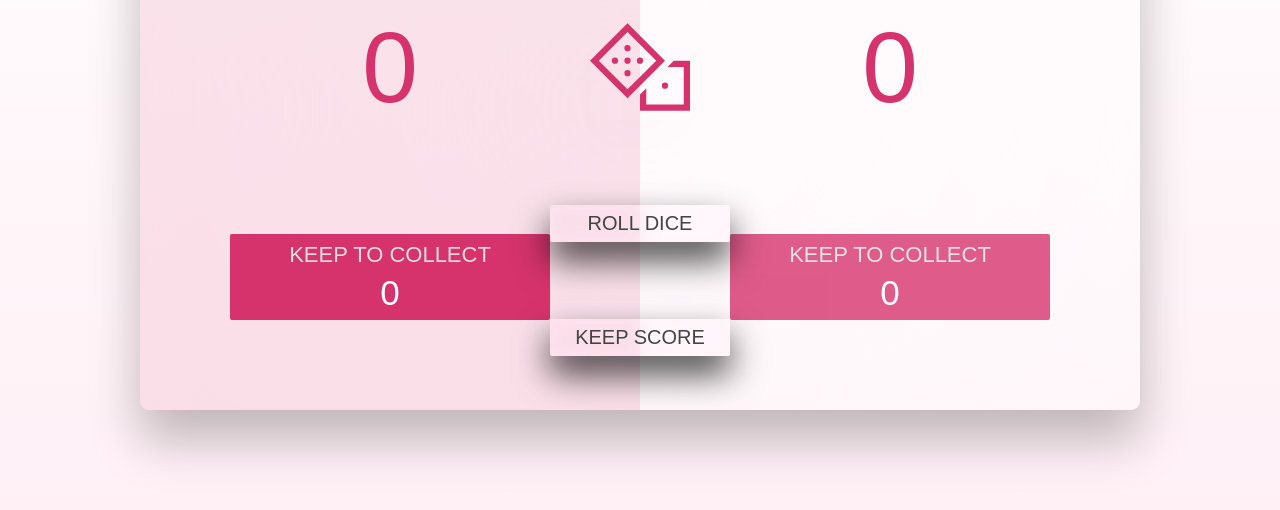
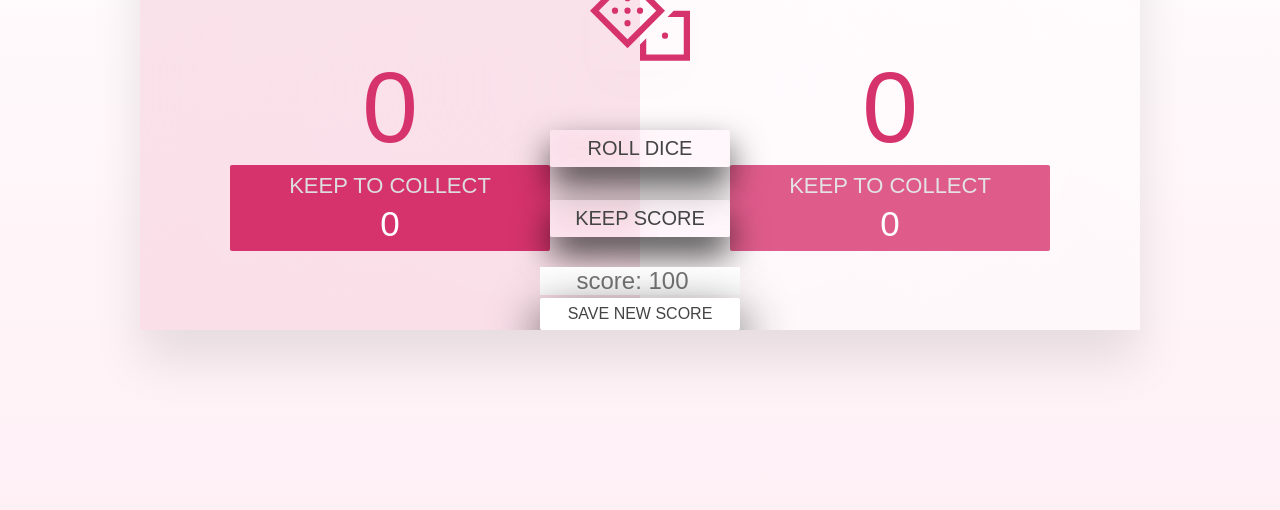
Before and after one commit to a-radwan-20/Pig-game, a plain HTML site: page index.html in a window 1280 px wide. Shown: the part 290-800 px from the top of the page. Drawn offline with nearby package versions, Linux system fonts and the light colour scheme; a web font is replaced by a local one.

Commit message:
custome score

```diff
--- a/index.html
+++ b/index.html
@@ -10,6 +10,7 @@
 </head>
 
 <body>
+
   <main>
     <section class="player player--0 player--active">
       <h2 class="name" id="name--0">Player 1</h2>
@@ -29,16 +30,21 @@
       </div>
     </section>
 
-    <div class="mid-elements">
+
     <img src="img/0.svg" alt="Playing dice" class="dice" />
     <button class="btn btn--new"> <span>
         <ion-icon name="add-circle-outline" class="icon icon-new"></ion-icon>
       </span> <span> New game </span> </button>
     <button class="btn btn--roll"> Roll dice</button>
     <button class="btn btn--keep"> Keep score</button>
-    </div>
+
+
+    <input type="number" name="input-number" class="input--score" placeholder="score: 100" default>
+    <button class="btn btn--score">Save new Score</button>
+
 
   </main>
+
   <script type="module" src="https://unpkg.com/ionicons@5.5.2/dist/ionicons/ionicons.esm.js"></script>
   <script nomodule src="https://unpkg.com/ionicons@5.5.2/dist/ionicons/ionicons.js"></script>
   <script src="script.js"></script>
--- a/script.js
+++ b/script.js
@@ -10,6 +10,8 @@ const diceElem = document.querySelector('.dice');
 const btnNewElem = document.querySelector('.btn--new')
 const btnRollElem = document.querySelector('.btn--roll')
 const btnKeepElem = document.querySelector('.btn--keep')
+const inputScoreElem = document.querySelector('.input--score')
+const btnScoreElem = document.querySelector('.btn--score')
 
 //Global var
 let currentScore = 0;
@@ -17,11 +19,17 @@ let totalScore = 0;
 
 let activePlayer = 0;
 let scoreArray = [0, 0];
+let newScore = 100;
 
 //Get a Random number
 const randNum = function () {
   return Math.trunc(Math.random() * 6) + 1
 }
+
+//If another score value entered in bottom input text
+btnScoreElem.addEventListener('click', function () {
+  newScore = Number(inputScoreElem.value)
+})
 
 //Function to switch a player
 const switchPlayer = function () {
@@ -73,7 +81,7 @@ btnKeepElem.addEventListener('click', function () {
   currentScore = 0;
   document.getElementById(`score--${activePlayer}`).textContent = scoreArray[activePlayer]
 
-  if (scoreArray[activePlayer] >= 20) {
+  if (scoreArray[activePlayer] >= newScore) {
     document.getElementById(`score--${activePlayer}`).textContent = `Winner`
     document.querySelector(`.player--${activePlayer}`).classList.add('player--winner')
     document.querySelector(`.player--${activePlayer}`).classList.remove('player--active')
--- a/style.css
+++ b/style.css
@@ -19,7 +19,8 @@ body {
   height: 100vh;
   color: #333;
   background-image: linear-gradient(to top, #fff0f6 0%, #fff 100%);
-  display: flex;
+  display: grid;
+
   align-items: center;
   justify-content: center;
 }
@@ -28,14 +29,16 @@ body {
 main {
   position: relative;
   width: 100rem;
-  height: 60rem;
+  height: 60%;
   background-color: rgba(255, 255, 255, 0.35);
   backdrop-filter: blur(200px);
   filter: blur();
-  box-shadow: 0 3rem 5rem rgba(0, 0, 0, 0.25);
-  border-radius: 9px;
+  box-shadow: 0 3rem 5rem rgba(0, 0, 0, 0.1);
+  border-radius: 1px;
+  display: grid;
   overflow: hidden;
-  display: flex;
+  margin-bottom: 4rem;
+  grid-template-columns: repeat(2, 1fr);
 }
 
 .player {
@@ -118,7 +121,6 @@ main {
   font-weight: 500;
   transition: all 0.2s;
 
-  background-color: white;
   background-color: rgba(255, 240, 246, 0.384);
   backdrop-filter: blur(10px);
 
@@ -128,27 +130,22 @@ main {
   box-shadow: 0 1.75rem 3.5rem rgba(0, 0, 0, 0.75);
 }
 
-/* .btn::first-letter {
-  font-size: 2.4rem;
-  display: inline-block;
-  margin-right: 0.7rem;
-} */
-
 .btn--new {
+  box-shadow: 0 1.75rem 3.5rem rgba(0, 0, 0, 0.02);
   display: flex;
   gap: 0.75rem;
   align-items: center;
   justify-content: center;
   font-weight: 500;
   top: -3px;
-  width: 100%;
+  width: 20%;
 }
 
 .btn--roll {
-  top: 39.5rem;
+  top: 28rem;
 }
 .btn--keep {
-  top: 50.9rem;
+  top: 35rem;
 }
 
 .btn:active {
@@ -163,7 +160,7 @@ main {
 .dice {
   position: absolute;
   left: 50%;
-  top: 35%;
+  top: 25%;
 
   transform: scaleY(1) translateX(-50%);
   height: 10rem;
@@ -187,3 +184,30 @@ main {
   font-family: inherit;
   cursor: pointer;
 }
+
+.input--score {
+  display: block;
+  width: 20%;
+  position: absolute;
+  bottom: 3.5rem;
+  left: 50%;
+  transform: translateX(-50%);
+  text-align: center;
+  justify-content: center;
+  font-size: 2.4rem;
+  font-family: inherit;
+  border: #d6336c;
+  /* margin-bottom: 1.2rem; */
+  /* margin-top: 5rem; */
+
+  /* box-shadow: 0 2rem 5rem rgba(0, 0, 0, 0.1); */
+  /* background-color: rgb(251, 224, 233); */
+}
+.btn--score {
+  bottom: 0;
+  width: 20%;
+  box-shadow: 0 2rem 5rem rgba(0, 0, 0, 0.9);
+  background-color: #fff;
+  font-size: 1.6rem;
+  border: #d6336c;
+}
```
Lines whose indentation alone changed are shown as unchanged.
